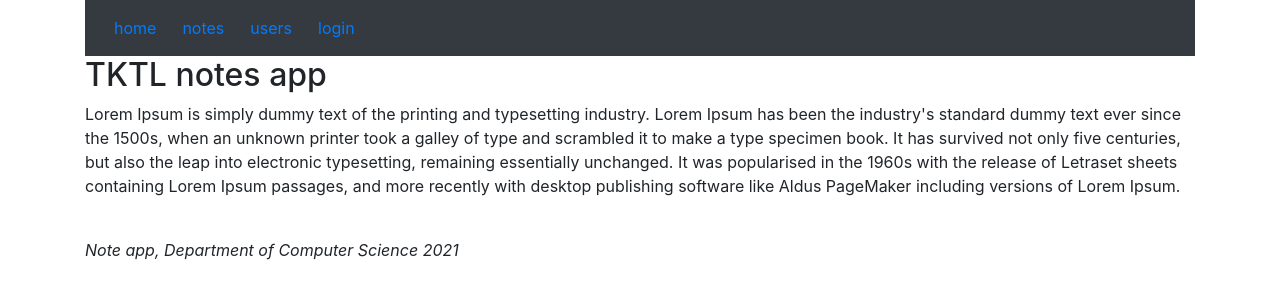
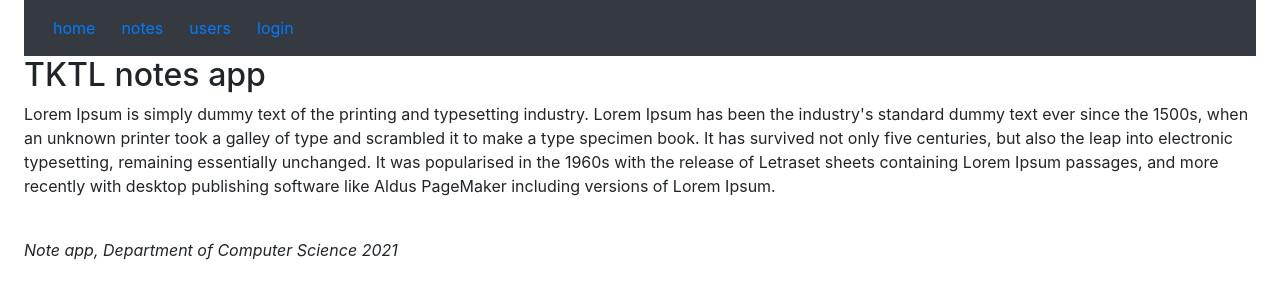
Before and after one commit to calslips/router-app, a React (Create React App) app: page / in a window 1280 px wide. Shown: the top 300 px of the page. Built offline with nearby package versions, Linux system fonts and the light colour scheme.

Commit message:
implement material-ui Container to render contents of entire app within

```diff
--- a/src/App.js
+++ b/src/App.js
@@ -3,6 +3,7 @@ import {
   Switch, Route, Link, Redirect, useHistory, useRouteMatch
 } from 'react-router-dom';
 import { Table, Form, Button, Alert, Nav, Navbar } from 'react-bootstrap'
+import Container from '@material-ui/core/Container';
 
 const Home = () => (
   <div>
@@ -129,7 +130,7 @@ const App = () => {
     : null;
 
   return (
-    <div className='container'>
+    <Container>
       {message && <Alert variant='success'>{message}</Alert>}
       <Navbar collapseOnSelect expand='lg' bg='dark' variant='dark'>
         <Navbar.Toggle aria-controls='responsive-navbar-nav' />
@@ -176,7 +177,7 @@ const App = () => {
         <br />
         <em>Note app, Department of Computer Science 2021</em>
       </div>
-    </div>
+    </Container>
   );
 };
 
```
